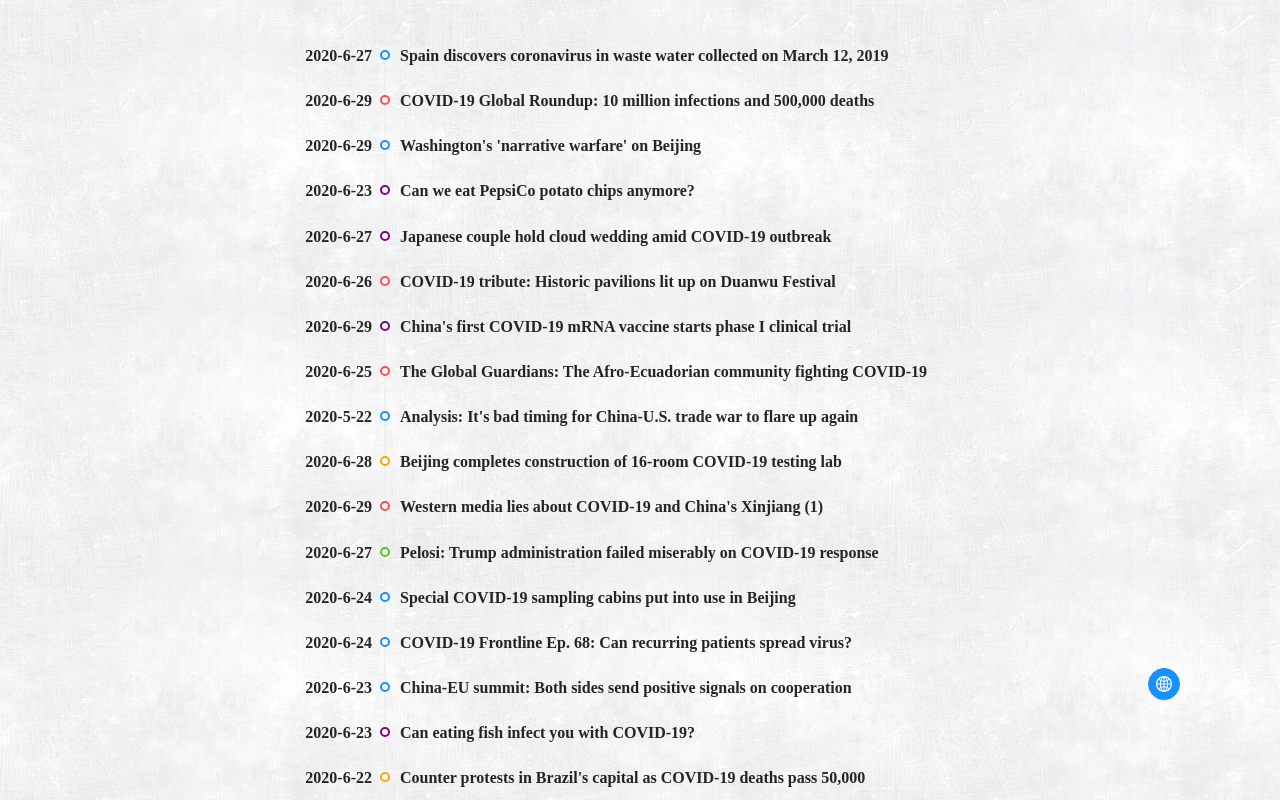
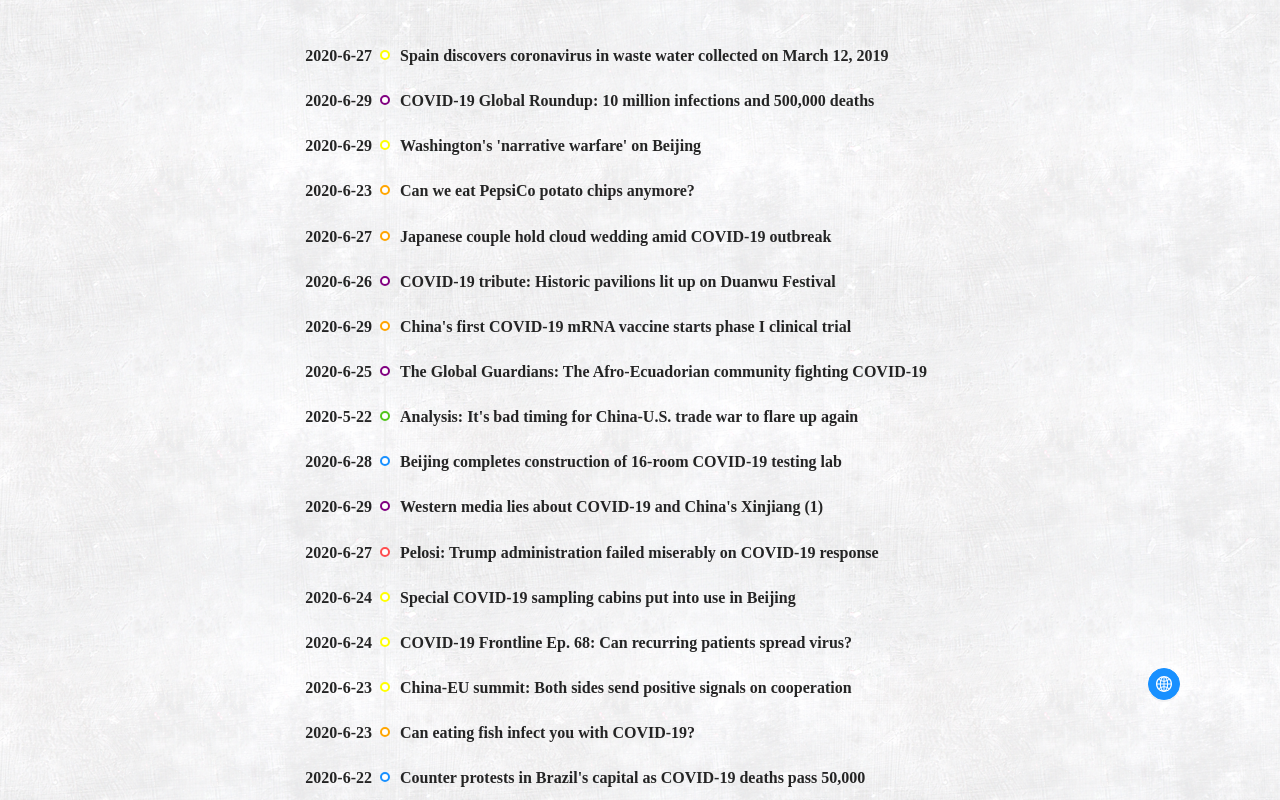
Before and after one commit to yangj96/corona-timeline, a React (Create React App) app: page / in a window 1280 px wide. Shown: the top 800 px of the page. Built offline with nearby package versions, Linux system fonts and the light colour scheme; no server answers.

Commit message:
fix event data btype from 1

```diff
--- a/src/components/EventLine.js
+++ b/src/components/EventLine.js
@@ -642,7 +642,7 @@ class EventLine extends React.Component {
           res.push(
             <Timeline.Item
               label={this.state.events[i].time}
-              color={typeColorDict[this.state.events[i].type]}
+              color={typeColorDict[this.state.events[i].type - 1]}
               onClick={() => this.handleClick(this.state.events[i].id)}
             >
               {this.state.events[i].title}
@@ -658,6 +658,7 @@ class EventLine extends React.Component {
             res.push(
               <Timeline.Item
                 label={this.state.events[i].time}
+                color={typeColorDict[this.state.events[i].type - 1]}
                 onClick={() => this.handleClick(this.state.events[i].id)}
               >
                 {this.state.events[i].title}
```
